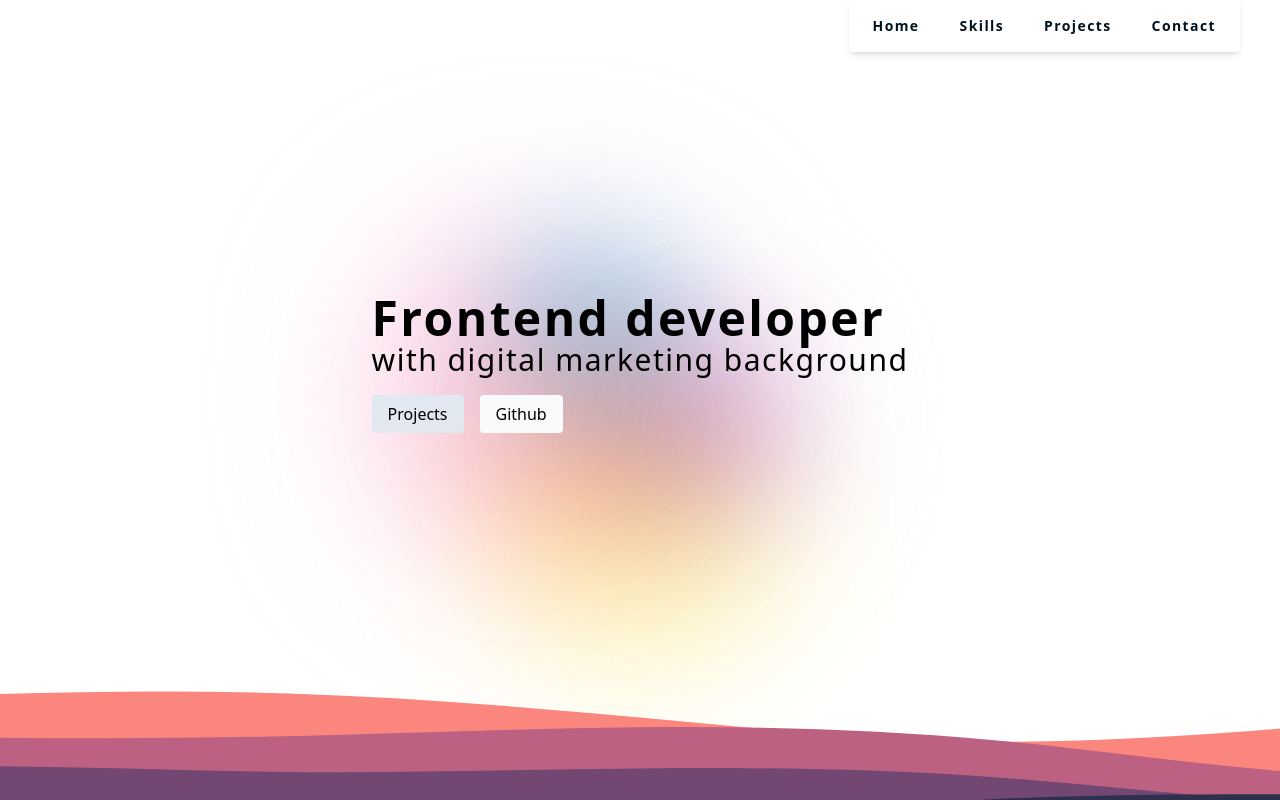
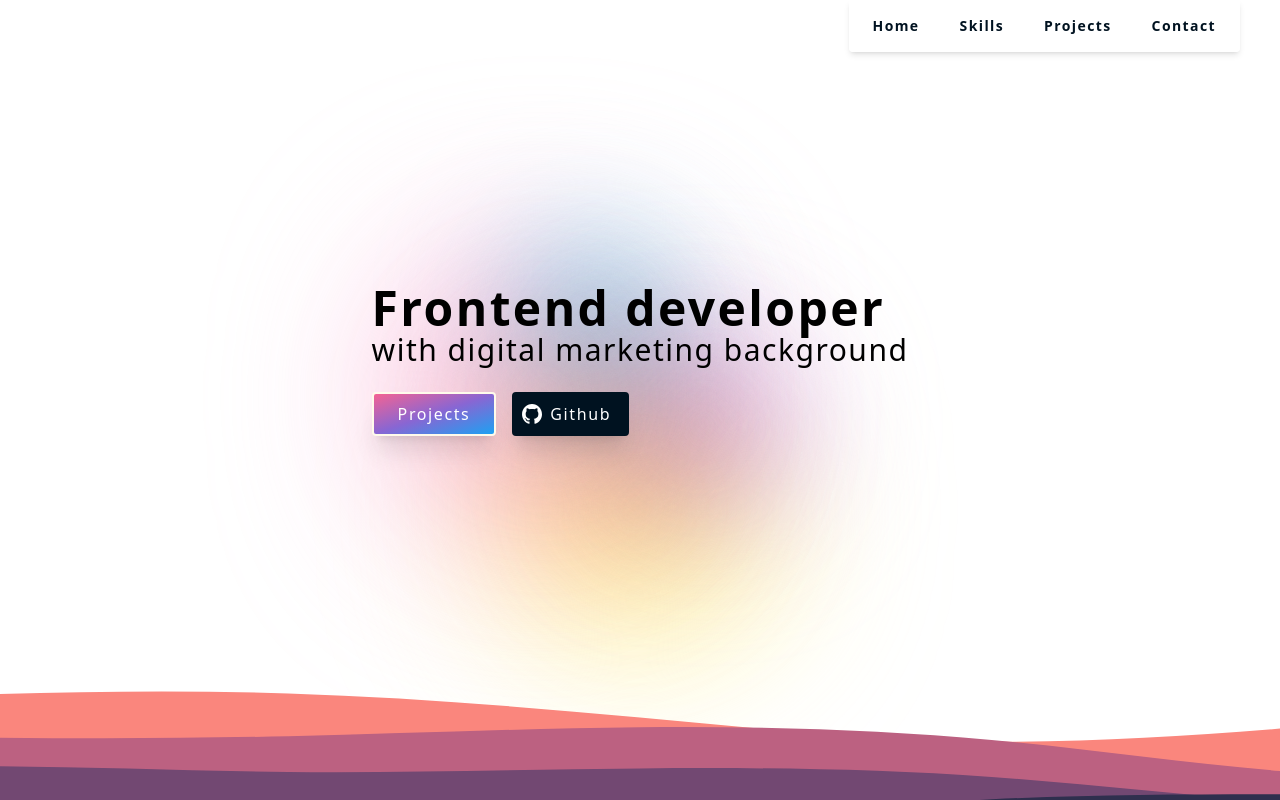
Before and after one commit to kkulek/portfolio-nextjs, a Next.js app: page / in a window 1280 px wide. Shown: the top 800 px of the page. Built offline with nearby package versions, Linux system fonts and the light colour scheme.

Commit message:
added navlinks (hyperlinks)

```diff
--- a/components/Contact.jsx
+++ b/components/Contact.jsx
@@ -6,7 +6,7 @@ export function Contact() {
         <div className="px-10 sm:px-20 bg-prm-dark relative">
             <div className="absolute w-full h-52 xl:h-56 bg-bottom-layer left-0 -top-48 bg-no-repeat bg-cover "></div>
             <div className="max-w-[1200px] mx-auto py-20 text-white space-y-6">
-                    <h3 className="text-6xl md:text-7xl font-bold tracking-wider">
+                    <h3 id="contact" className="text-6xl md:text-7xl font-bold tracking-wider">
                         {contactData.title}:
                     </h3>
                     <h4 className="text-5xl font-thin tracking-widest">{contactData.name}</h4>
--- a/components/Hero.jsx
+++ b/components/Hero.jsx
@@ -1,8 +1,9 @@
 import Link from "next/link";
+import {Button} from "./Button";
 
 export function Hero() {
     return (
-        <section className="h-screen">
+        <section id="home" className="h-screen">
             <div className="flex h-full items-center justify-center relative">
                 <div className="absolute bottom-1/2 w-36 h-36 sm:w-52 sm:h-52 rounded-full bg-cyan-200 mix-blend-multiply filter blur-3xl opacity-90 animate-blob"></div>
                 <div className="absolute left-1/2 w-36 h-36 sm:w-52 sm:h-52 rounded-full bg-purple-300 mix-blend-multiply filter blur-3xl opacity-90 animate-blob animation-delay-1000"></div>
@@ -12,8 +13,8 @@ export function Hero() {
                     <h1 className="text-5xl font-bold tracking-wider">Frontend developer</h1>
                     <p className="text-3xl font-light tracking-wider">with digital marketing background</p>
                     <div className="space-x-4 mt-6">
-                        <Link href="/" className="px-4 py-2 bg-slate-200 rounded">Projects</Link>
-                        <Link href="/" className="px-4 py-2 bg-slate-50 rounded">Github</Link>
+                        <Button link="#projects">Projects</Button>
+                        <Button link="https://github.com/kkulek" github>Github</Button>
                     </div>
                 </div>
                 <div className="absolute z-10 w-full h-52 xl:h-56 bg-bottom-layer -bottom-20 bg-no-repeat bg-cover bg-bottom"></div>
--- a/components/Navigation.jsx
+++ b/components/Navigation.jsx
@@ -6,10 +6,10 @@ export function Navigation() {
             <nav className="max-w-[1200px] mx-auto">
                 <div className="flex justify-end">
                     <ul className="flex px-6 py-4 gap-10 bg-white text-prm-dark text-sm font-bold tracking-widest rounded-b shadow-md bg-opacity-60 hover:bg-opacity-100 transition-all duration-400">
-                        <li><Link href="/" className="hover:text-palette-0 transition-all duration-400">Home</Link></li>
-                        <li><Link href="/" className="hover:text-palette-0 transition-all duration-400">Skills</Link></li>
-                        <li><Link href="/" className="hover:text-palette-0 transition-all duration-400">Projects</Link></li>
-                        <li><Link href="/" className="hover:text-palette-0 transition-all duration-400">Contact</Link></li>
+                        <li><Link href="#home" className="hover:text-palette-0 transition-all duration-400">Home</Link></li>
+                        <li><Link href="#skills" className="hover:text-palette-0 transition-all duration-400">Skills</Link></li>
+                        <li><Link href="#projects" className="hover:text-palette-0 transition-all duration-400">Projects</Link></li>
+                        <li><Link href="#contact" className="hover:text-palette-0 transition-all duration-400">Contact</Link></li>
                     </ul>
                 </div>
             </nav>
--- a/components/Skills.jsx
+++ b/components/Skills.jsx
@@ -5,7 +5,7 @@ export function Skills() {
         <div className="relative">
             <section className="bg-prm-dark px-10 sm:px-20">
                 <div className="mx-auto py-32 md:py-48 max-w-[1200px]">
-                    <div className="flex flex-col justify-center text-white gap-40">
+                    <div id="skills" className="flex flex-col justify-center text-white gap-40">
                         {skills.map((type, index) => {
                             return (
                                 <div className="w-fit" key={index}>
```
